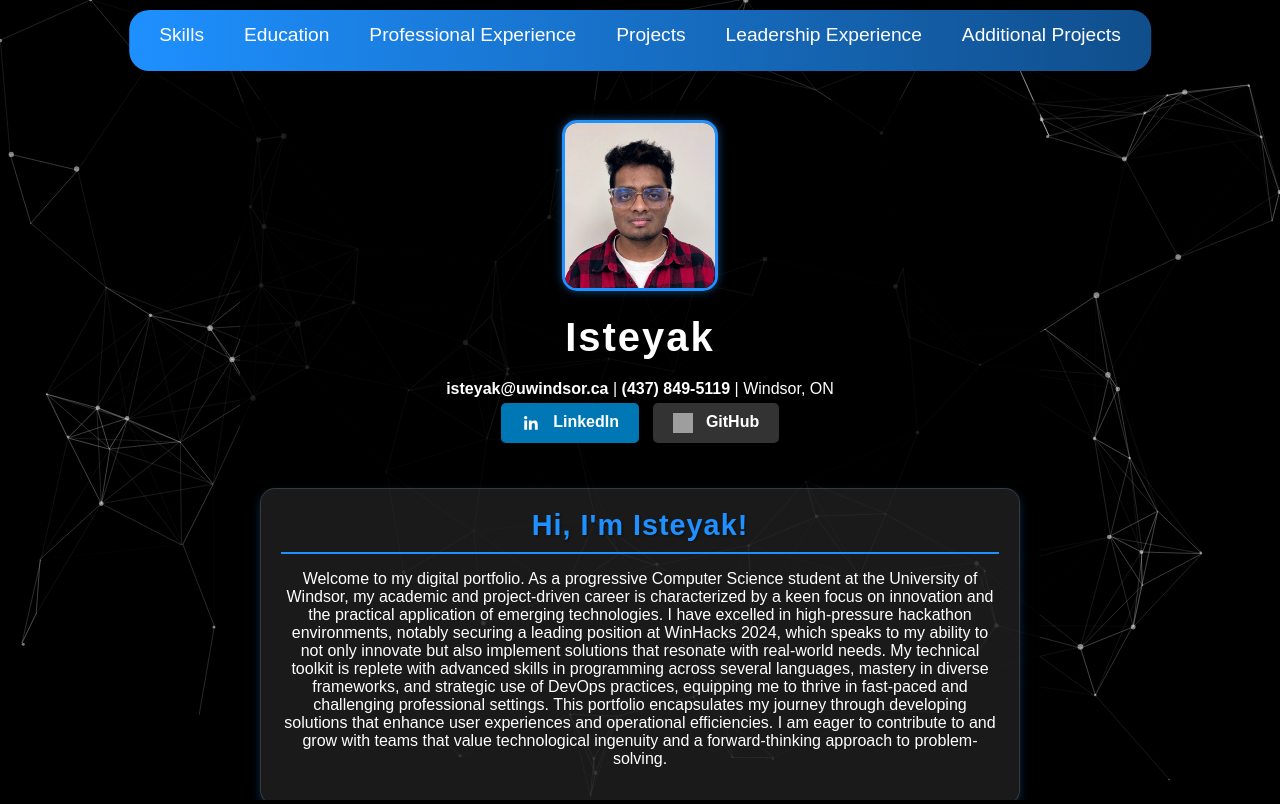
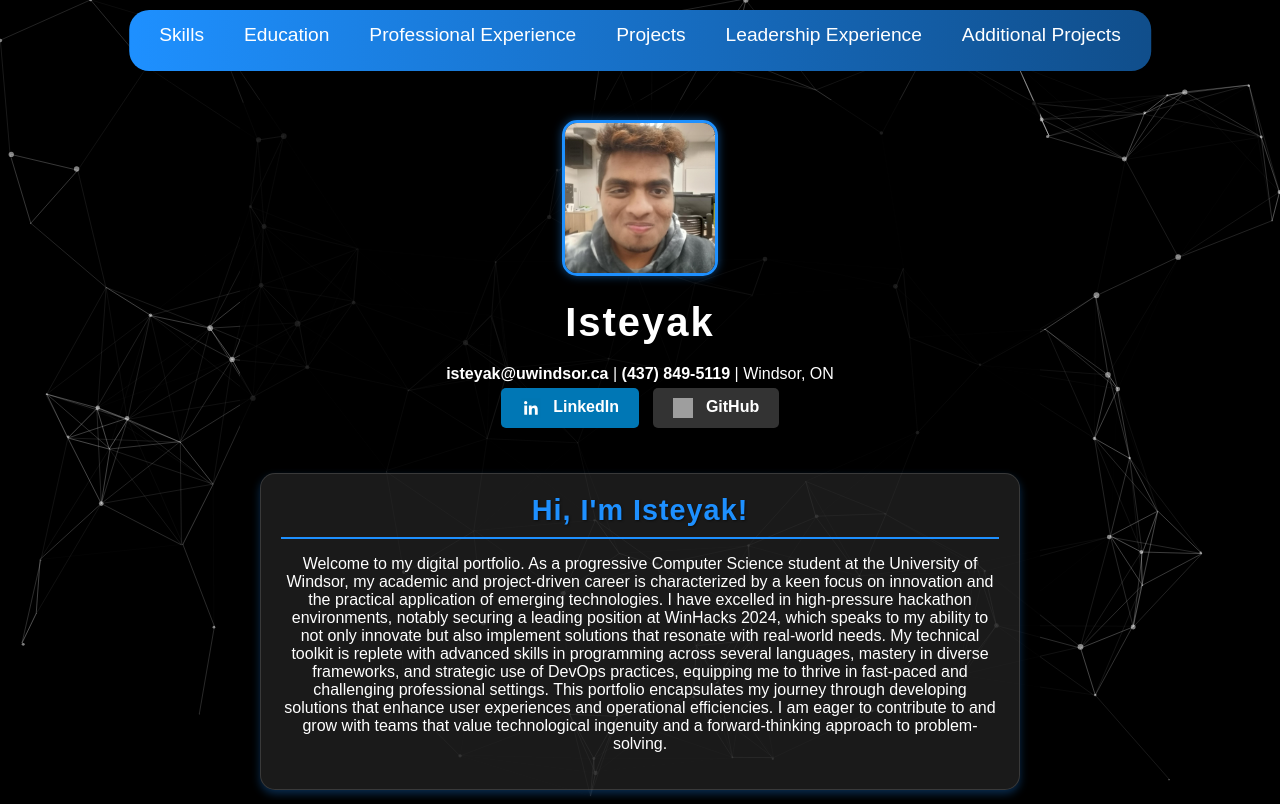
Before and after one commit to Isteyak12/my-web-portfolio, a plain HTML site: page index.html in a window 1280 px wide. Drawn offline with nearby package versions, Linux system fonts and the light colour scheme; grey boxes are pictures that could not be loaded; animation ran at ten frames a second.

Commit message:
Update index.html

```diff
--- a/index.html
+++ b/index.html
@@ -33,7 +33,7 @@
     <div class="content">
         <header>
             <div class="intro-section">
-                <img src="myimage.jpg" alt="Profile Picture" class="profile-picture">
+                <img src="media4.jfif" alt="Profile Picture" class="profile-picture">
                 <h1>Isteyak</h1>
                 <p class="contact-info">
                     <div class="contact-info">
```
